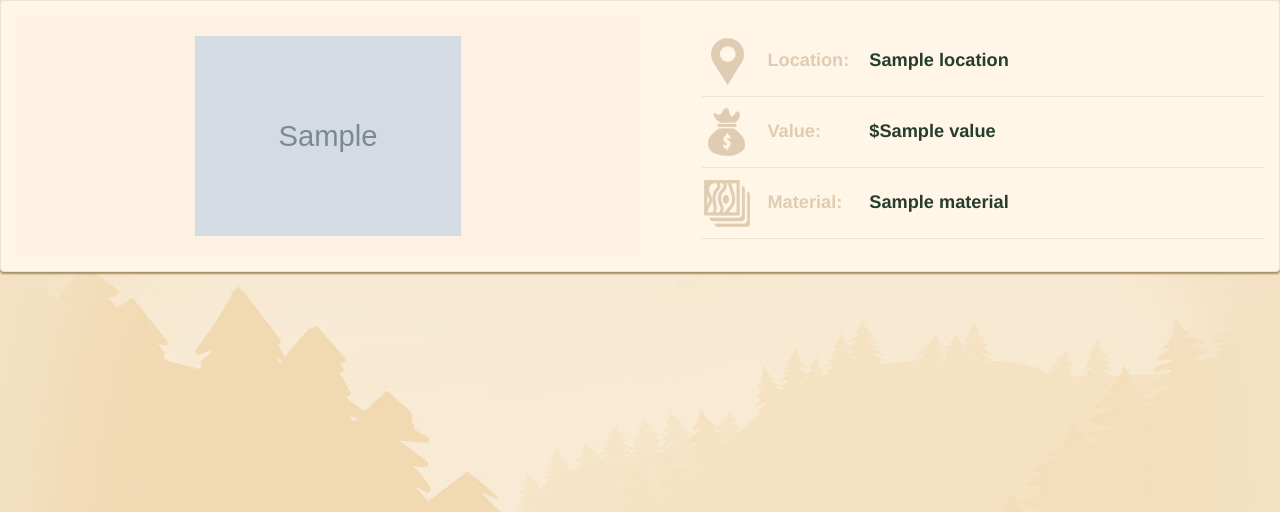
After one commit to rafaelribeiroo/treasureGram, a Django app: template src/apps/main_app/templates/detail.html in a window 1280 px wide. The commit adds this page. Shown: the top 512 px of the page. Run offline with Django 3.2, Linux system fonts and the light colour scheme; the template is opened without the code that fills it: most values are stand-ins (such as "Sample title", 1, 10 or a date in 2020); grey boxes marked "Sample" are stand-in pictures; some libraries are stand-ins or nearby versions.

Commit message:
Detail Page, forgot the template, let's do this in future

```diff
--- /dev/null
+++ b/src/apps/main_app/templates/detail.html
@@ -0,0 +1,51 @@
+{% extends 'base.html' %}
+{% load static %}
+
+{% block content %}
+
+
+	<div class="treasure panel panel-default">
+
+		<!--<div class="panel-heading">
+			<h3 class="panel-title">{{ treasure.name }}</h3>
+			<a class="panel-username" href="/user/{{treasure.user.username}}/">by: {{ treasure.user.username }}</a>
+		</div> -->
+
+		<div class="panel-body">
+			<div class="treasure-photo-detail">
+				<img src="{{ treasure.img_url }}" height="200">
+			</div>
+			<table class="treasure-table">
+				<tr>
+					<th>
+						<img src="{% static 'images/location-icon.png' %}" alt="Location Icon">
+						Location:
+					</th>
+					<td>{{ treasure.location }}</td>
+
+				</tr>
+				<tr>
+					<th>
+						<img src="{% static 'images/value-icon.png' %}" alt="Value Icon">
+						Value:
+					</th>
+					<td>${{ treasure.value }}</td>
+				</tr>
+				<tr>
+					<th>
+						<img src="{% static 'images/material-icon.png' %}" alt="Material Icon">
+						Material:
+					</th>
+					<td>{{ treasure.material }}</td>
+				</tr>
+			</table>
+
+			<!-- <button id ="likes" data-id="{{treasure.id}}" class="btn btn-mini btn-danger glyphicon glyphicon-heart" type="button">
+				{% if treasure.likes > 0 %} {{ treasure.likes }} {% endif %}
+			</button> -->
+		</div>
+
+	</div>
+
+
+{% endblock %}
--- a/src/apps/main_app/templates/home.html
+++ b/src/apps/main_app/templates/home.html
@@ -15,6 +15,7 @@
 		<div class="row">
 			{% for treasure in treasures %}
 				<div class="col-md-4">
+					<a href="/{{ treasure.id }}/">
 						<div class="treasure panel panel-default">
 
 							<div class="panel-heading">
@@ -30,6 +31,7 @@
 							</div>
 
 						</div>
+					</a>
 				</div>
 
 				{% if forloop.counter|divisibleby:3 %}
--- a/src/apps/main_app/views.py
+++ b/src/apps/main_app/views.py
@@ -8,5 +8,5 @@ def home(request):
 
 
 def detail(request, treasure_id):
-    treasure = Treasure.ojects.get(id=treasure_id)
+    treasure = Treasure.objects.get(pk=treasure_id)
     return render(request, 'detail.html', {'treasure': treasure})
```
Lines whose indentation alone changed are shown as unchanged.
